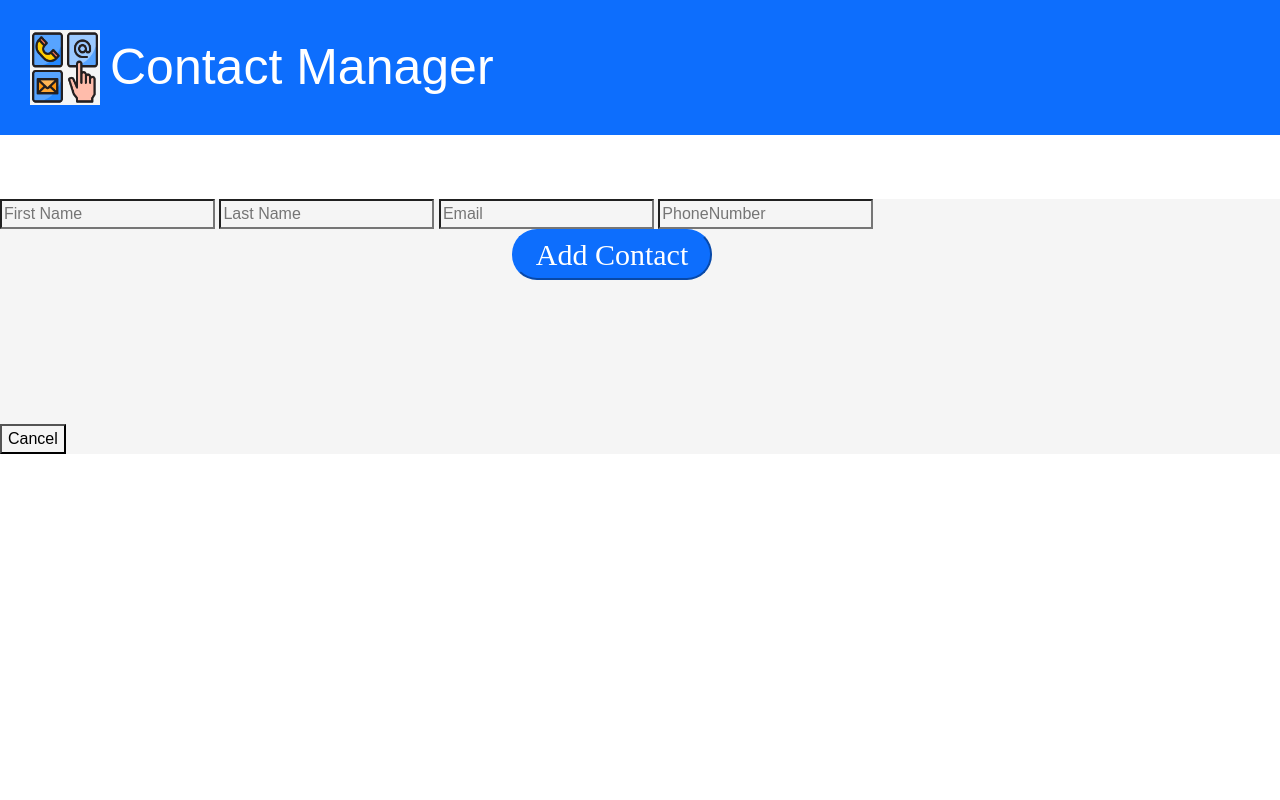
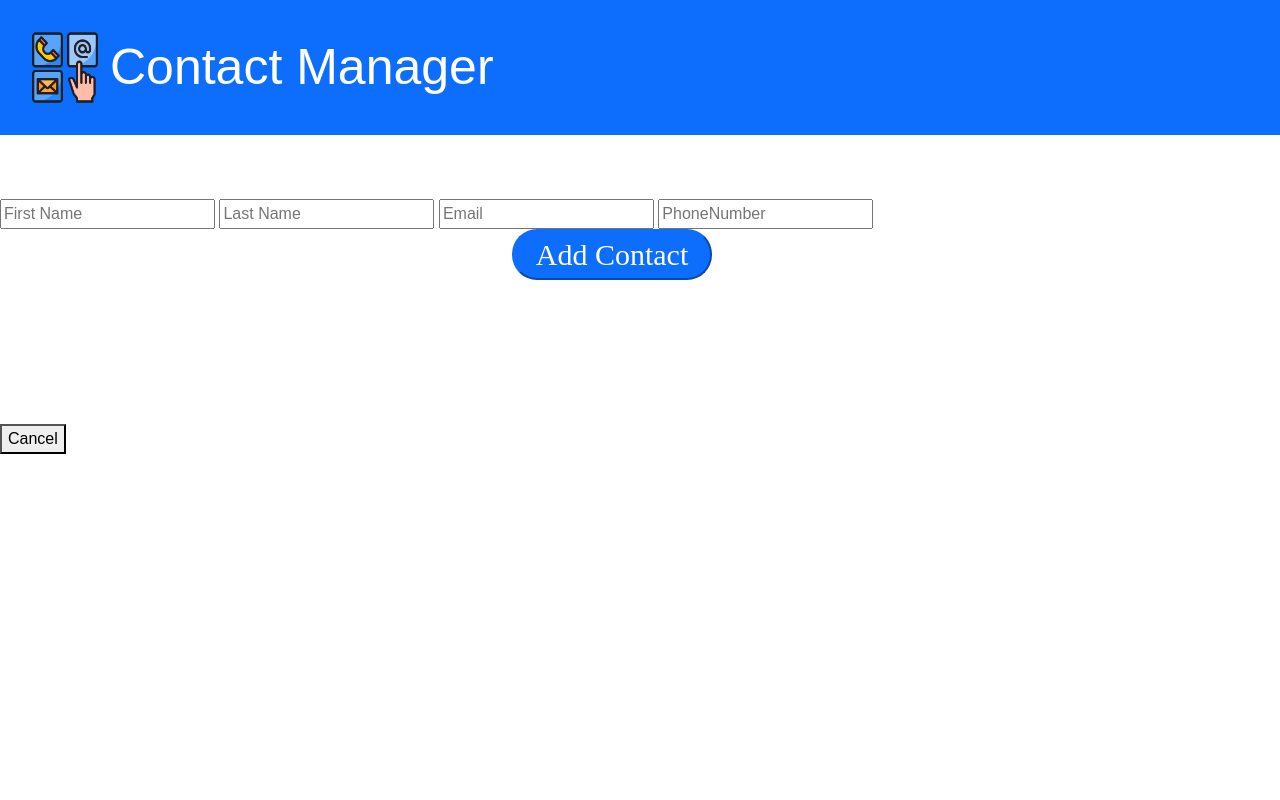
Before and after one commit to ChristianSilva1/ContactManager, a PHP site: page /add.html in a window 1280 px wide. Run offline with PHP 8.4, Linux system fonts and the light colour scheme.

Commit message:
removed the background

```diff
--- a/css/styles.css
+++ b/css/styles.css
@@ -3,7 +3,6 @@
   padding: 0:
   box-sizing: border-box;
   font-family: 'Poppins',sans-serif;
-  background: #f5f5f5
 }
 
 nav{
```
